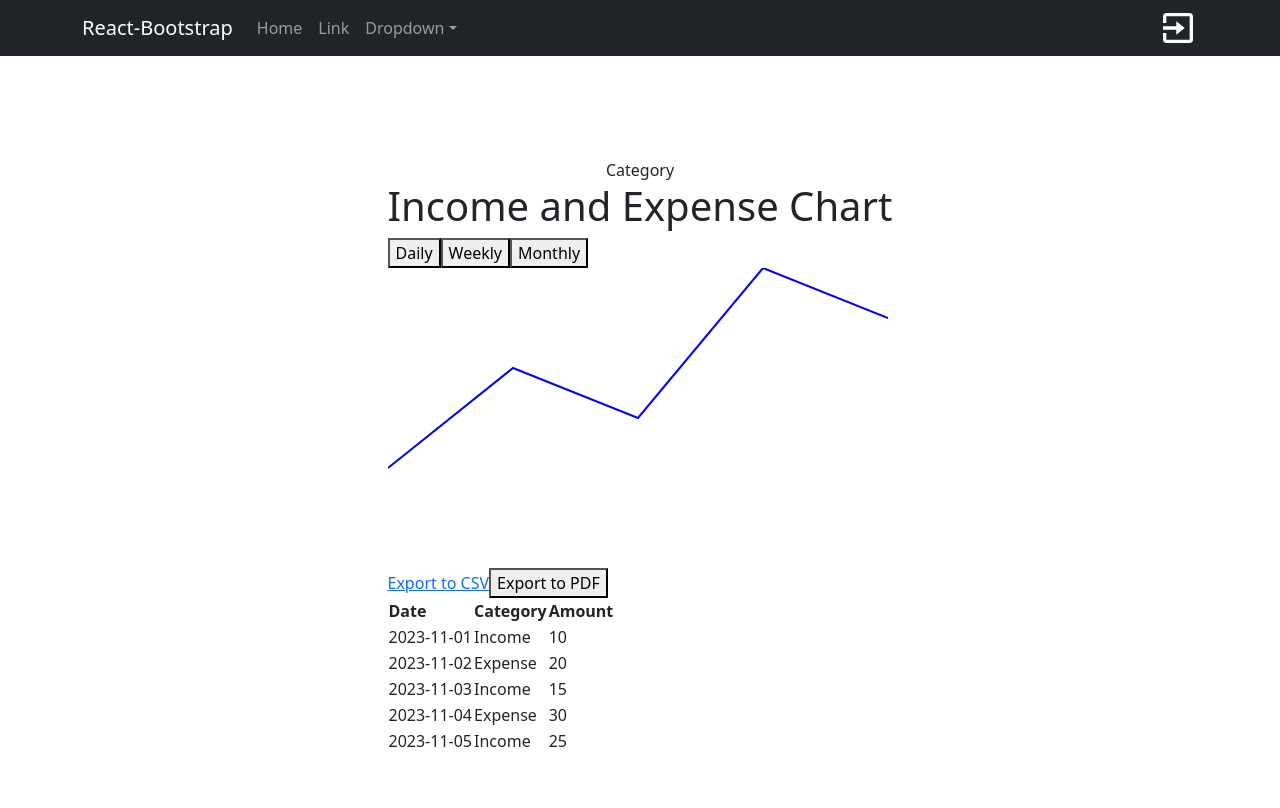
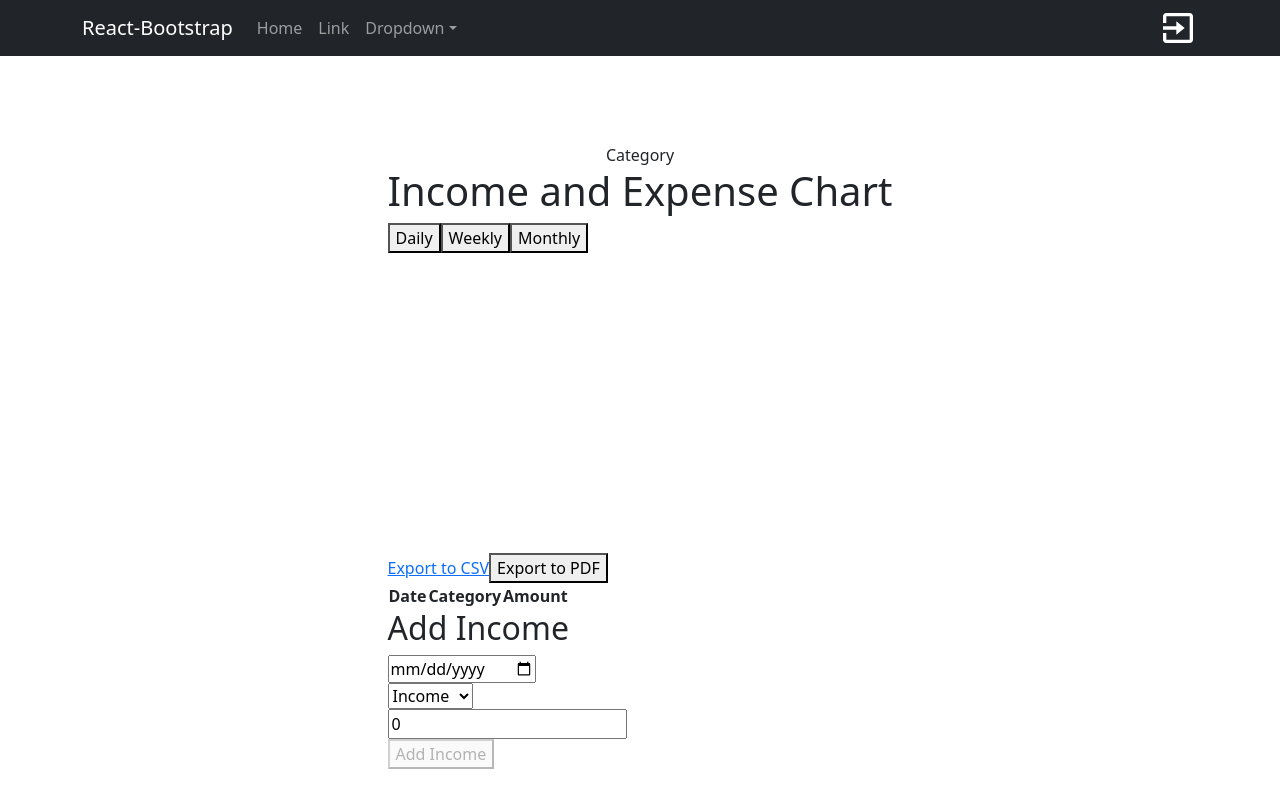
Before and after one commit to GoktugYmsk/budget-tracking-system, a React (Create React App) app: page /MainPage in a window 1280 px wide. Shown: the top 808 px of the page. Built offline with nearby package versions, Linux system fonts and the light colour scheme.

Commit message:
added expens incommen

```diff
--- a/src/components/content/index.jsx
+++ b/src/components/content/index.jsx
@@ -1,4 +1,4 @@
-import React, { useState } from "react";
+import React, { useEffect, useState } from "react";
 import { CSVLink } from "react-csv";
 import { jsPDF } from "jspdf";
 import "jspdf-autotable";
@@ -6,34 +6,108 @@ import "./index.scss";
 
 function Content() {
     const [period, setPeriod] = useState("daily");
+    const [newIncome, setNewIncome] = useState({
+        date: "",
+        category: "Income",
+        amount: 0,
+    });
 
-    const backendData = {
-        daily: [
-            { date: "2023-11-01", category: "Income", amount: 10 },
-            { date: "2023-11-02", category: "Expense", amount: 20 },
-            { date: "2023-11-03", category: "Income", amount: 15 },
-            { date: "2023-11-04", category: "Expense", amount: 30 },
-            { date: "2023-11-05", category: "Income", amount: 25 },
-        ],
-        weekly: [
-            { date: "2023-11-01", category: "Income", amount: 10 },
-            { date: "2023-11-02", category: "Expense", amount: 40 },
-            { date: "2023-11-03", category: "Income", amount: 33 },
-            { date: "2023-11-04", category: "Expense", amount: 80 },
-            { date: "2023-11-05", category: "Income", amount: 12 },
-        ],
-        monthly: [
-            { date: "2023-11-01", category: "Income", amount: 20 },
-            { date: "2023-11-02", category: "Expense", amount: 123 },
-            { date: "2023-11-03", category: "Income", amount: 200 },
-            { date: "2023-11-04", category: "Expense", amount: 41 },
-            { date: "2023-11-05", category: "Income", amount: 112 },
-        ],
+    const storedData = JSON.parse(localStorage.getItem("Budget")) || {
+        daily: [],
+        weekly: [],
+        monthly: [],
     };
+
+    const [backendData, setBackendData] = useState(storedData);
+
+    useEffect(() => {
+        const storedData = JSON.parse(localStorage.getItem("Budget")) || {
+            daily: [],
+            weekly: [],
+            monthly: [],
+        };
+        setBackendData(storedData);
+    }, []);
 
     const handleChangePeriod = (newPeriod) => {
         setPeriod(newPeriod);
     };
+
+    const handleAddIncome = () => {
+        backendData[period].push(newIncome);
+
+        if (period !== "daily") {
+            backendData["daily"].push(newIncome);
+        }
+        if (period !== "weekly") {
+            backendData["weekly"].push(newIncome);
+        }
+        if (period !== "monthly") {
+            backendData["monthly"].push(newIncome);
+        }
+
+        setNewIncome({
+            date: "",
+            category: "Income",
+            amount: 0,
+        });
+
+        localStorage.setItem("Budget", JSON.stringify(backendData));
+    };
+
+    const renderIncomeForm = () => {
+        const isFormValid = newIncome.date && newIncome.category && newIncome.amount > 0;
+
+        return (
+            <div>
+                <h2>Add Income</h2>
+                <div>
+                    <input
+                        type="date"
+                        value={newIncome.date}
+                        onChange={(e) =>
+                            setNewIncome({
+                                ...newIncome,
+                                date: e.target.value,
+                            })
+                        }
+                    />
+                </div>
+                <div>
+                    <select
+                        value={newIncome.category}
+                        onChange={(e) =>
+                            setNewIncome({
+                                ...newIncome,
+                                category: e.target.value,
+                            })
+                        }
+                    >
+                        <option value="Income">Income</option>
+                        <option value="Expense">Expense</option>
+                    </select>
+                </div>
+                <div>
+                    <input
+                        type="number"
+                        value={newIncome.amount}
+                        onChange={(e) =>
+                            setNewIncome({
+                                ...newIncome,
+                                amount: parseFloat(e.target.value),
+                            })
+                        }
+                    />
+                </div>
+                <div>
+                    <button onClick={handleAddIncome} disabled={!isFormValid}>
+                        Add Income
+                    </button>
+                </div>
+            </div>
+        );
+    };
+
 
     const renderChart = () => {
         const chartData = backendData[period];
@@ -133,6 +207,7 @@ function Content() {
                     </div>
                 </div>
                 {renderTable()}
+                {renderIncomeForm()}
             </div>
         </div>
     );
--- a/src/components/content/index.scss
+++ b/src/components/content/index.scss
@@ -9,6 +9,6 @@
         display: flex;
         width: 800px;
         height: 500px;
-        background: red;
+        background: rgb(200, 0, 255);
     }
 }
```
